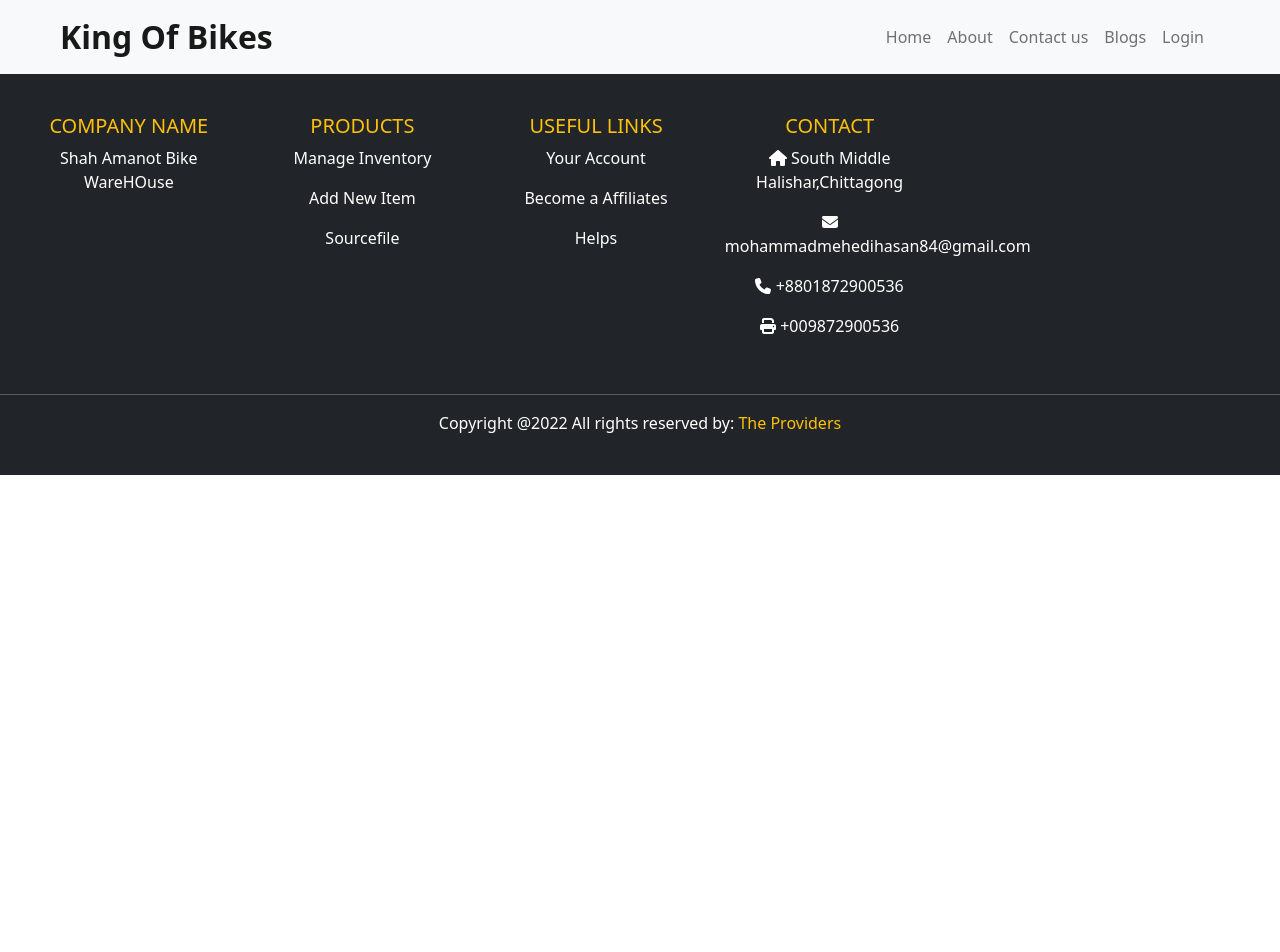
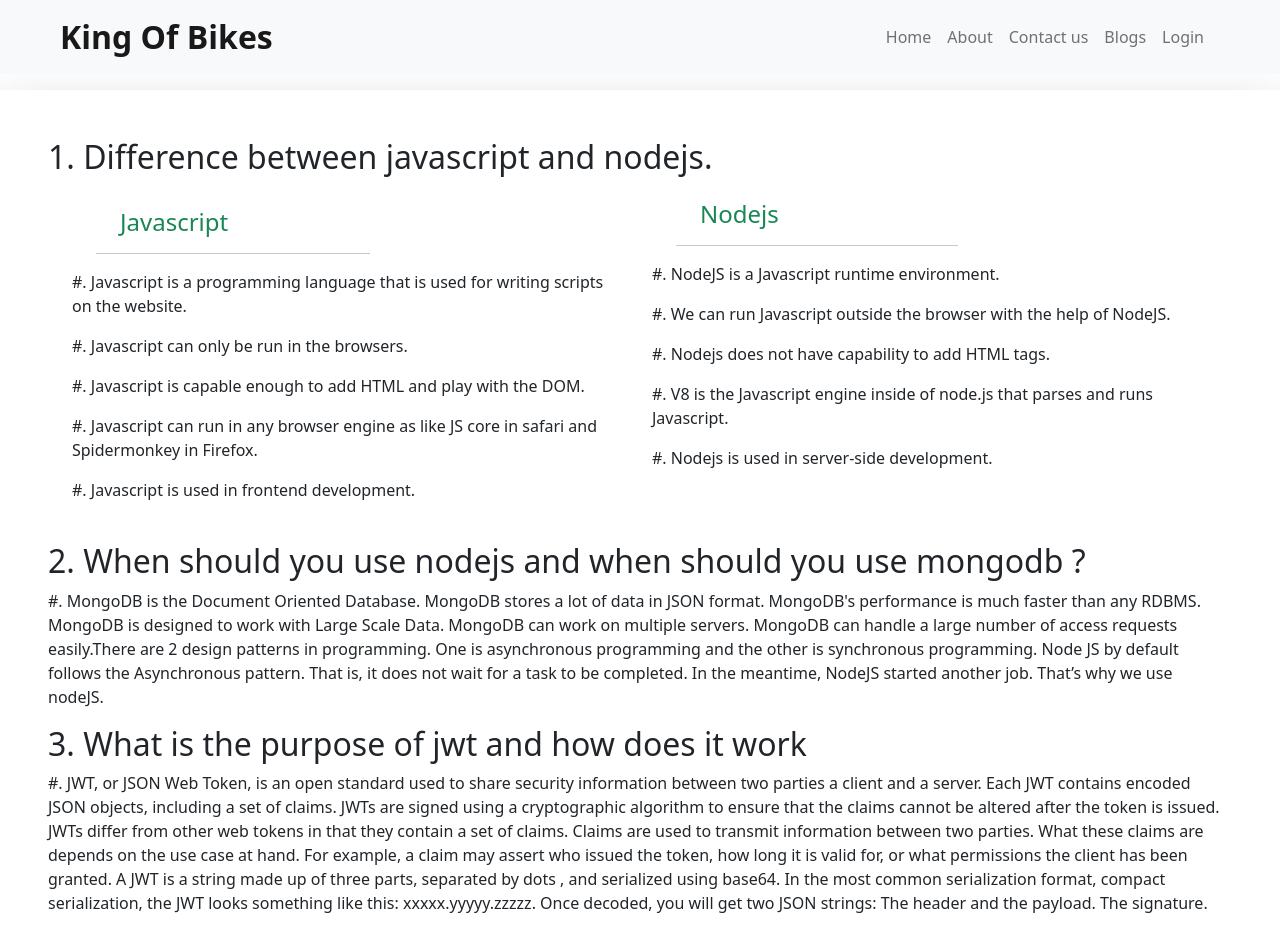
Before and after one commit to abirisl/warehouse-management-client-side, a React (Create React App) app: page /blogs in a window 1280 px wide. Shown: the top 952 px of the page. Before the commit the page ends 800 px from the top, so only its background shows below. Built offline with nearby package versions, Linux system fonts and the light colour scheme.

Commit message:
blogs question answer

```diff
--- a/src/App.js
+++ b/src/App.js
@@ -7,10 +7,11 @@ import Footer from './component/Footer/Footer';
 import Login from './component/Login/Login';
 import Register from './component/Register/Register';
 import ContactUs from './component/ContactUs/ContactUs';
+import Blogs from './component/Blogs/Blogs';
 
 function App() {
   return (
-    <div className="App">
+    <div>
       <Header></Header>
         <Routes>
           <Route path='/' element={<Home></Home>}></Route>
@@ -19,6 +20,7 @@ function App() {
           <Route path='/login' element={<Login></Login>}></Route>
           <Route path='/register' element={<Register></Register>}></Route>
           <Route path='/contactUs' element={<ContactUs></ContactUs>}></Route>
+          <Route path='/blogs' element={<Blogs></Blogs>}></Route>
         </Routes>
         <Footer></Footer>
     </div>
--- a/src/component/Blogs/Blogs.js
+++ b/src/component/Blogs/Blogs.js
@@ -1,8 +1,46 @@
 import React from 'react';
+import { Col, Row } from 'react-bootstrap';
 
 const Blogs = () => {
     return (
         <div>
+            <div className='p-5 shadow-lg rounded-lg mt-3 mb-3'>
+                <h2>1. Difference between javascript and nodejs.</h2>
+                <div className='d-flex p-3'>
+                    <Row>
+                        <Col>
+                            <div className='p-2'>
+                                <h4 className='text-success ms-5'>Javascript</h4>
+                                <hr className='w-50 ms-4' />
+                                <p>#. Javascript is a programming language that is used for writing scripts on the website. </p>
+                                <p>#. Javascript can only be run in the browsers.</p>
+                                <p>#. Javascript is capable enough to add HTML and play with the DOM.  </p>
+                                <p>#. Javascript can run in any browser engine as like JS core in safari and Spidermonkey in Firefox. </p>
+                                <p>#. Javascript is used in frontend development.</p>
+                            </div>
+                        </Col>
+                        <Col>
+                            <div>
+                                <h4 className='text-success ms-5'>Nodejs</h4>
+                                <hr className='w-50 ms-4' />
+                                <p>#. NodeJS is a Javascript runtime environment.</p>
+                                <p>#. We can run Javascript outside the browser with the help of NodeJS.</p>
+                                <p>#. Nodejs does not have capability to add HTML tags.</p>
+                                <p>#. V8 is the Javascript engine inside of node.js that parses and runs Javascript. </p>
+                                <p>#. Nodejs is used in server-side development.</p>
+                            </div>
+                        </Col>
+                    </Row>
+                </div>
+                <h2>2. When should you use nodejs and when should you use mongodb ?</h2>
+                <p>#.  MongoDB is the Document Oriented Database. MongoDB stores a lot of data in JSON format. MongoDB's performance is much faster than any RDBMS. MongoDB is designed to work with Large Scale Data. MongoDB can work on multiple servers. MongoDB can handle a large number of access requests easily.There are 2 design patterns in programming. One is asynchronous programming and the other is synchronous programming. Node JS by default follows the Asynchronous pattern. That is, it does not wait for a task to be completed. In the meantime, NodeJS started another job. That’s why we use nodeJS.</p>
+                <h2>3. What is the purpose of jwt and how does it work </h2>
+                <p>#. JWT, or JSON Web Token, is an open standard used to share security information between two parties a client and a server. Each JWT contains encoded JSON objects, including a set of claims. JWTs are signed using a cryptographic algorithm to ensure that the claims cannot be altered after the token is issued. JWTs differ from other web tokens in that they contain a set of claims. Claims are used to transmit information between two parties. What these claims are depends on the use case at hand. For example, a claim may assert who issued the token, how long it is valid for, or what permissions the client has been granted.
+                    A JWT is a string made up of three parts, separated by dots , and serialized using base64. In the most common serialization format, compact serialization, the JWT looks something like this: xxxxx.yyyyy.zzzzz.
+                    Once decoded, you will get two JSON strings:
+                    The header and the payload.
+                    The signature. </p>
+            </div>
 
         </div>
     );
--- a/src/component/ContactUs/ContactUs.js
+++ b/src/component/ContactUs/ContactUs.js
@@ -8,7 +8,7 @@ import {  faEnvelope } from '@fortawesome/free-solid-svg-icons';
 const ContactUs = () => {
     return (
         <div>
-            <div className='mt-3'>
+            <div className='mt-3 text-center'>
                 <h1 className='text-uppercase'>Contact us</h1>
                 <hr className='w-50 mx-auto' />
                 <h3>We'd Love to Help !!</h3>
```
